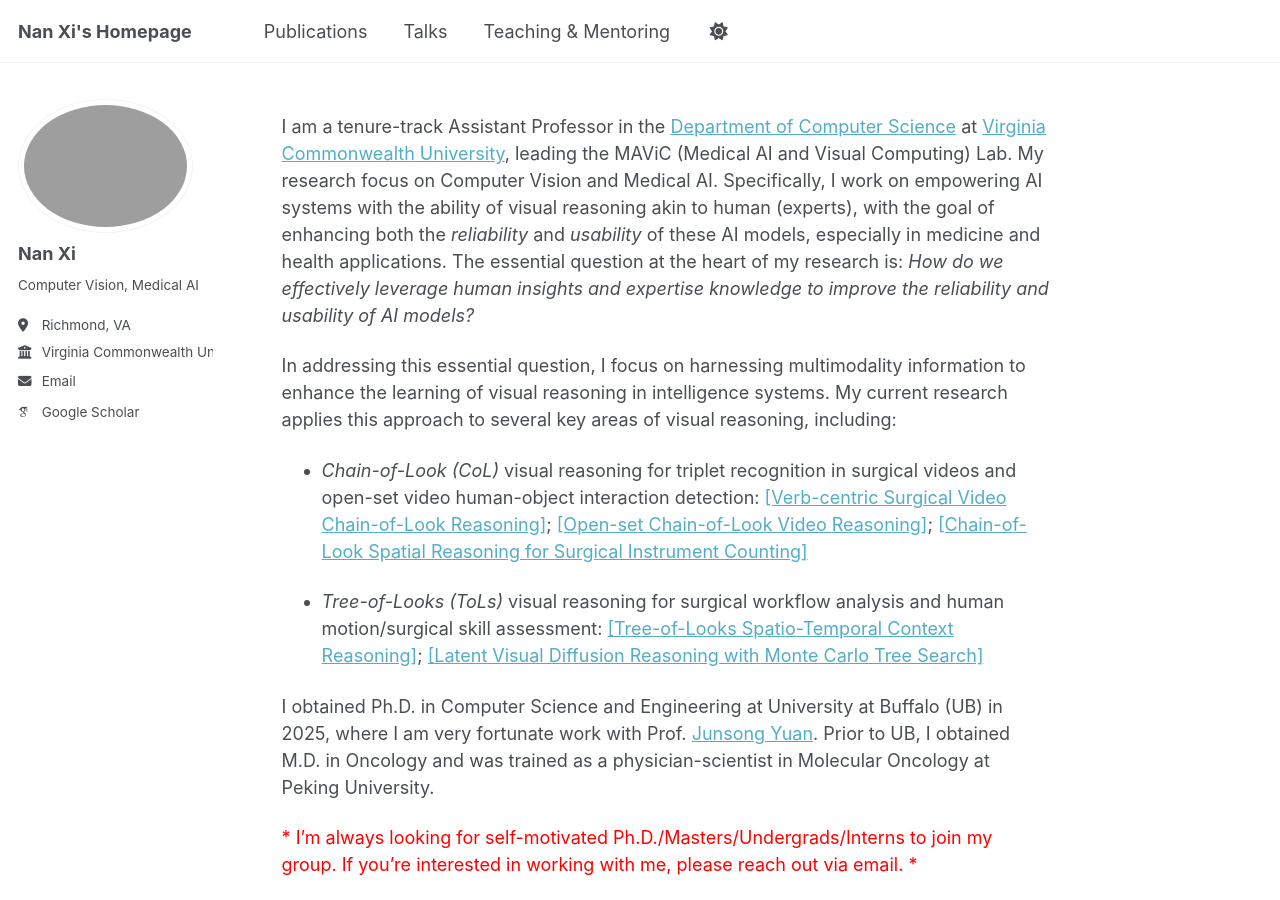
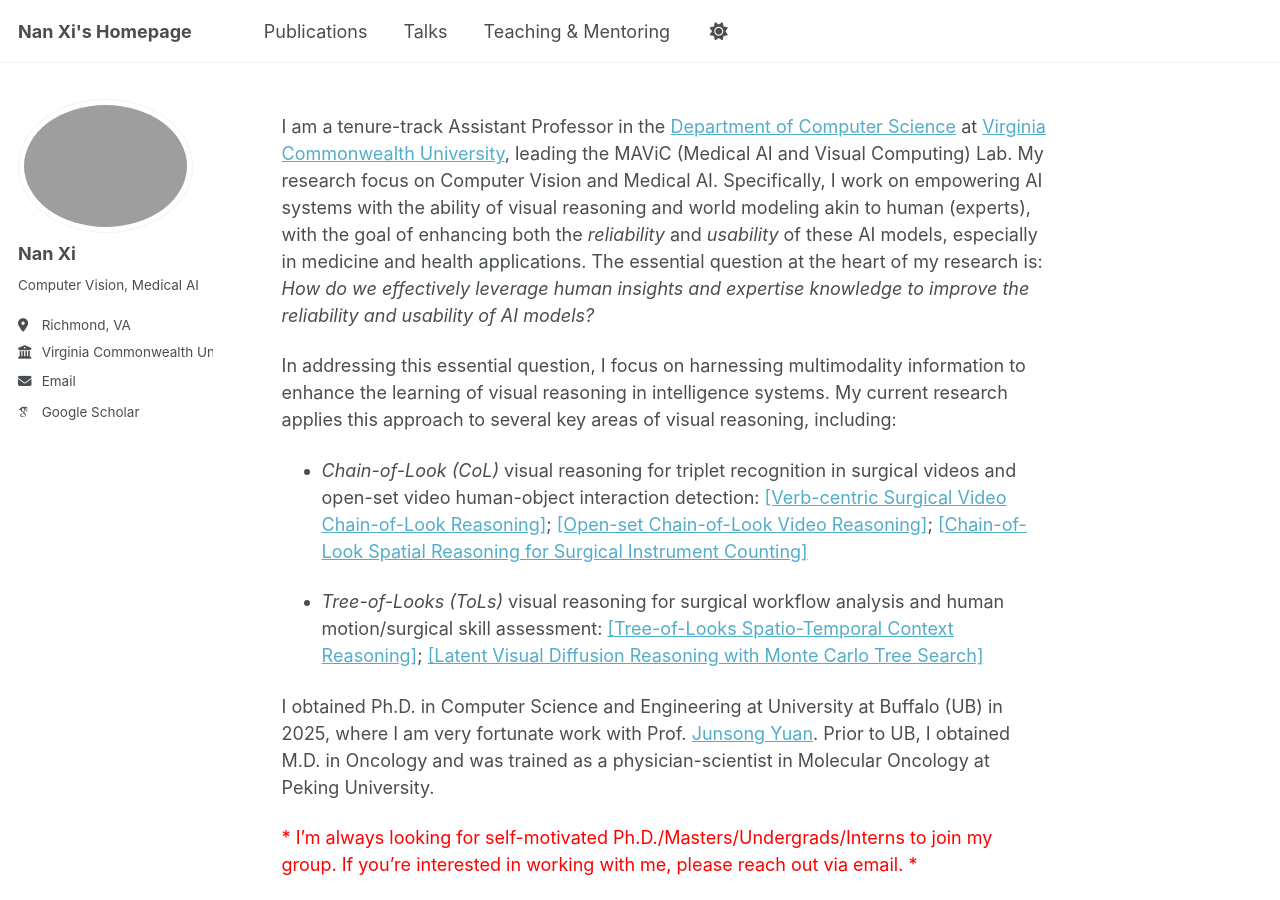
Before and after one commit to southnx/southnx.github.io, a Jekyll site: the page built from _pages/about.md, in a window 1280 px wide and 900 px high. Built offline with Jekyll 4.4.1, drawn with Linux system fonts in a browser that asks for light colours; some web fonts are replaced; a script that is not in the unit is left out.

Commit message:
Update research description in about.md
Expanded the description of research focus to include world modeling and the goal of enhancing reliability and usability of AI models.

```diff
--- a/_pages/about.md
+++ b/_pages/about.md
@@ -7,7 +7,7 @@ redirect_from:
   - /about.html
 ---
 
-I am a tenure-track Assistant Professor in the [Department of Computer Science](https://egr.vcu.edu/departments/computer-science/) at [Virginia Commonwealth University](https://www.vcu.edu), leading the MAViC (Medical AI and Visual Computing) Lab.  My research focus on Computer Vision and Medical AI. Specifically, I work on empowering AI systems with the ability of visual reasoning akin to
+I am a tenure-track Assistant Professor in the [Department of Computer Science](https://egr.vcu.edu/departments/computer-science/) at [Virginia Commonwealth University](https://www.vcu.edu), leading the MAViC (Medical AI and Visual Computing) Lab.  My research focus on Computer Vision and Medical AI. Specifically, I work on empowering AI systems with the ability of visual reasoning and world modeling akin to
 human (experts), with the goal of enhancing both the *reliability* and *usability* of these AI models, especially in medicine and health applications. The essential question at the heart of my research is: *How do we effectively leverage human insights and expertise knowledge to improve the reliability and usability of AI models?*
 
 In addressing this essential question, I focus on harnessing multimodality information to enhance the learning of visual reasoning in intelligence systems.  My current research applies this approach to several key areas of visual reasoning, including:
```
